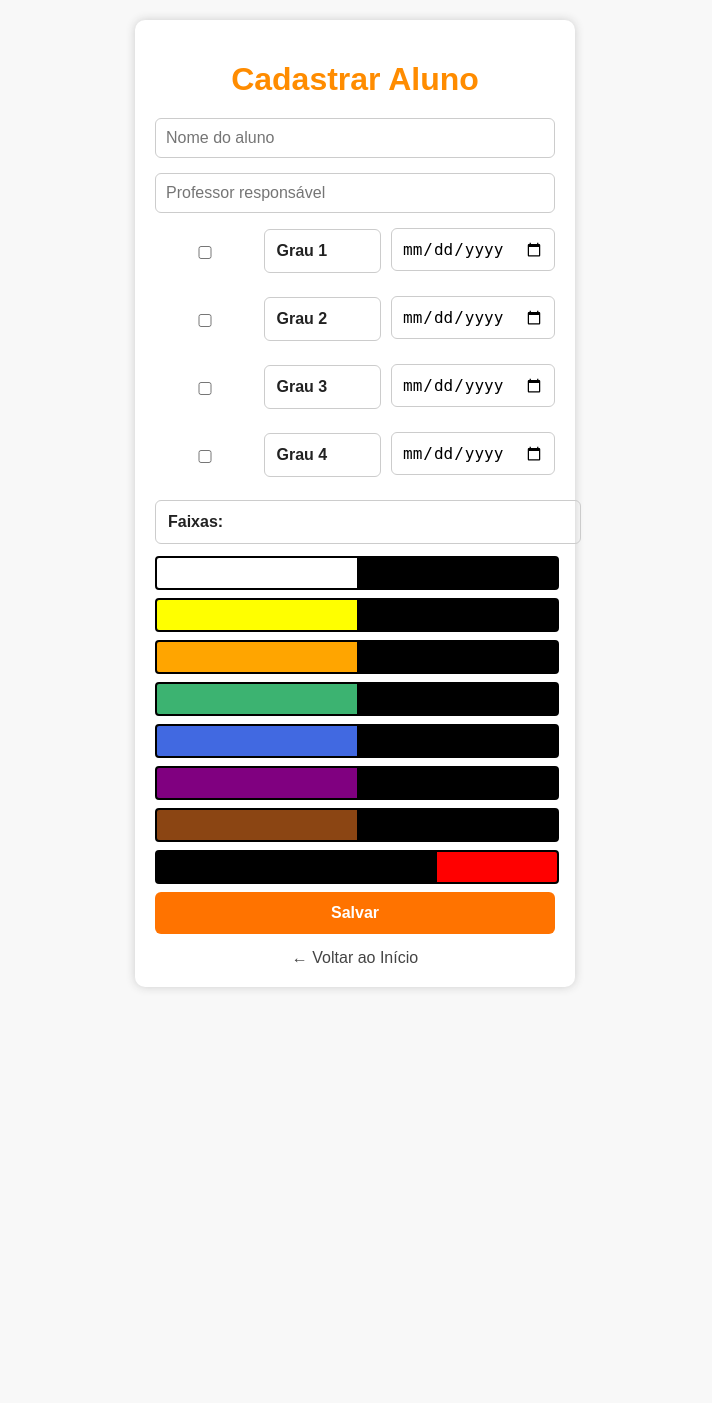
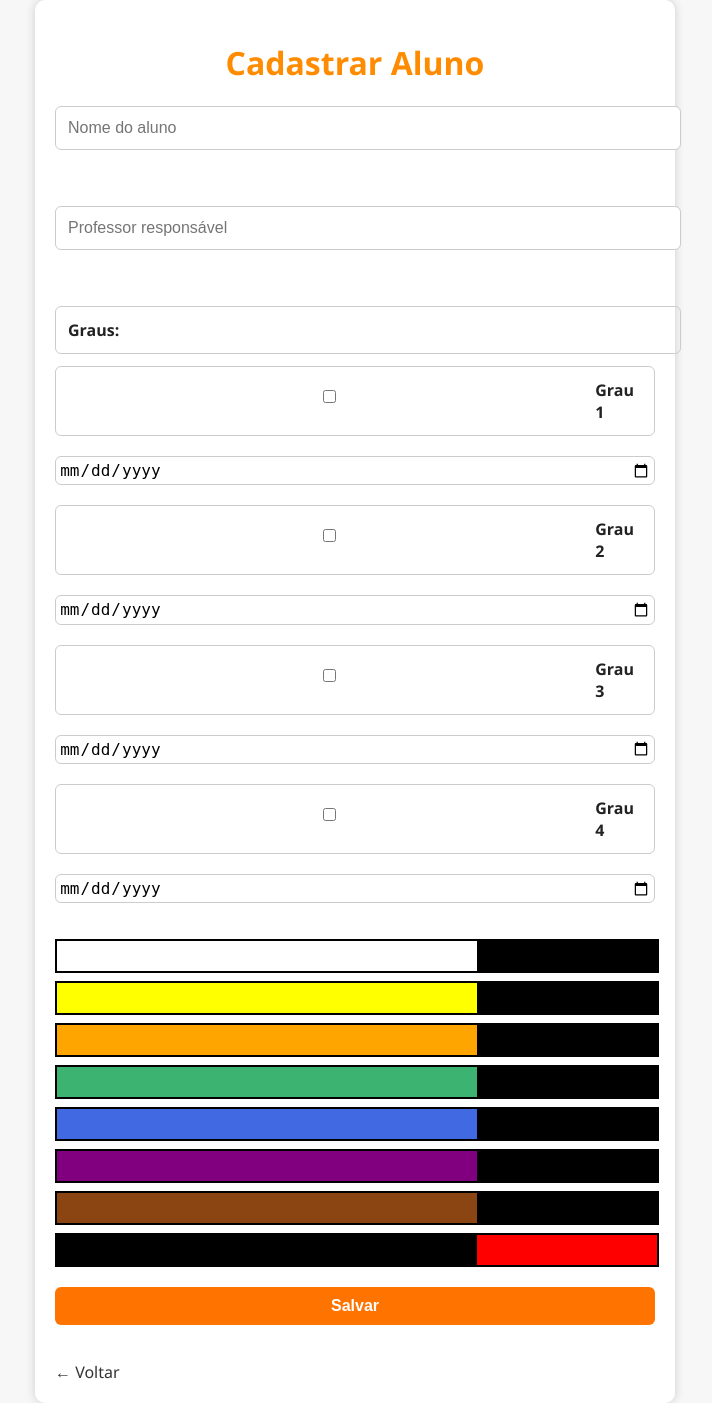
Before and after one commit to RodrigoFrancoBatata/conexao-paulista-app, a Flask app: page /cadastrar_aluno in a window 1280 px wide. Shown: the whole page, without its empty margins (285-997 px from the left). Before the commit the page ends 990 px from the top, so only its background shows below. Run offline with Flask 3, Linux system fonts and the light colour scheme.

Commit message:
Ajuste visual nas faixas e remoção da label 'Faixas'

```diff
--- a/templates/alunos.html
+++ b/templates/alunos.html
@@ -4,16 +4,62 @@
   <meta charset="UTF-8">
   <title>Cadastrar Aluno</title>
   <link rel="stylesheet" href="/static/style.css">
-  <meta name="viewport" content="width=device-width, initial-scale=1">
   <style>
-    body {
-      font-family: Arial, sans-serif;
-      background-color: #f8f8f8;
-      padding: 20px;
+    .grau-container {
+      display: flex;
+      flex-direction: column;
+      gap: 0.5rem;
+      margin-bottom: 1.5rem;
+    }
+
+    .grau-item {
+      display: flex;
+      align-items: center;
+      gap: 0.5rem;
+      flex-wrap: wrap;
+    }
+
+    .grau-item label {
+      display: flex;
+      align-items: center;
+      gap: 0.3rem;
+      font-weight: bold;
+    }
+
+    .grau-item input[type="date"] {
+      padding: 0.2rem;
+    }
+
+    .faixa {
+      width: 100%;
+      height: 30px;
+      border: 2px solid #000;
+      margin-bottom: 0.5rem;
+      cursor: pointer;
+      transition: 0.3s;
+    }
+
+    .faixa:hover {
+      transform: scale(1.02);
+    }
+
+    button {
+      background-color: #ff7300;
+      color: white;
+      font-weight: bold;
+      padding: 10px 20px;
+      border: none;
+      border-radius: 6px;
+      margin-top: 20px;
+      cursor: pointer;
+    }
+
+    button:hover {
+      background-color: #e25d00;
     }
 
     .container {
-      max-width: 400px;
+      max-width: 600px;
       margin: auto;
       background-color: #fff;
       padding: 20px;
@@ -21,118 +67,58 @@
       box-shadow: 0 0 10px #ccc;
     }
 
-    h1 {
-      text-align: center;
-      color: darkorange;
-      margin-bottom: 20px;
-    }
-
-    input[type="text"],
-    input[type="date"] {
-      width: 100%;
-      padding: 10px;
-      margin-bottom: 15px;
-      border-radius: 6px;
-      border: 1px solid #ccc;
-      box-sizing: border-box;
-    }
-
-    .grau-item {
-      display: flex;
-      align-items: center;
-      gap: 10px;
-      margin-bottom: 10px;
-    }
-
-    label {
-      font-weight: bold;
-    }
-
-    .faixa {
-      width: 100%;
-      height: 30px;
-      border: 2px solid #000;
-      margin-bottom: 8px;
-      cursor: pointer;
-      transition: 0.3s;
-      border-radius: 4px;
-    }
-
-    .faixa:hover {
-      transform: scale(1.02);
-    }
-
-    button {
-      width: 100%;
-      background-color: #ff7300;
-      color: white;
-      font-weight: bold;
-      padding: 12px;
-      border: none;
-      border-radius: 6px;
-      cursor: pointer;
-      font-size: 16px;
-    }
-
-    button:hover {
-      background-color: #e25d00;
-    }
-
     .back {
-      display: block;
-      text-align: center;
-      margin-top: 15px;
+      display: inline-block;
+      margin-top: 20px;
+      color: #333;
       text-decoration: none;
-      color: #444;
     }
   </style>
 </head>
 <body>
   <div class="container">
-    <h1>Cadastrar Aluno</h1>
+    <h1 style="color: darkorange; text-align: center;">Cadastrar Aluno</h1>
     <form action="/alunos" method="post">
-      <input type="text" name="nome" placeholder="Nome do aluno" required>
-      <input type="text" name="professor" placeholder="Professor responsável" required>
+      <input type="text" name="nome" placeholder="Nome do aluno" required><br><br>
+      <input type="text" name="professor" placeholder="Professor responsável" required><br><br>
 
+      <label><strong>Graus:</strong></label>
+      <div class="grau-container">
         <div class="grau-item">
-        <input type="checkbox" name="grau1">
-        <label>Grau 1</label>
+          <label><input type="checkbox" name="grau1"> Grau 1</label>
           <input type="date" name="data_grau1">
         </div>
-
         <div class="grau-item">
-        <input type="checkbox" name="grau2">
-        <label>Grau 2</label>
+          <label><input type="checkbox" name="grau2"> Grau 2</label>
           <input type="date" name="data_grau2">
         </div>
-
         <div class="grau-item">
-        <input type="checkbox" name="grau3">
-        <label>Grau 3</label>
+          <label><input type="checkbox" name="grau3"> Grau 3</label>
           <input type="date" name="data_grau3">
         </div>
-
         <div class="grau-item">
-        <input type="checkbox" name="grau4">
-        <label>Grau 4</label>
+          <label><input type="checkbox" name="grau4"> Grau 4</label>
           <input type="date" name="data_grau4">
         </div>
+      </div>
 
-      <label><strong>Faixas:</strong></label>
       <input type="hidden" name="faixa" id="faixaSelecionada" required>
 
-      <div onclick="selecionarFaixa('branca')" class="faixa" style="background: linear-gradient(to right, white 50%, black 50%)"></div>
-      <div onclick="selecionarFaixa('amarela')" class="faixa" style="background: linear-gradient(to right, yellow 50%, black 50%)"></div>
-      <div onclick="selecionarFaixa('laranja')" class="faixa" style="background: linear-gradient(to right, orange 50%, black 50%)"></div>
-      <div onclick="selecionarFaixa('verde')" class="faixa" style="background: linear-gradient(to right, mediumseagreen 50%, black 50%)"></div>
-      <div onclick="selecionarFaixa('azul')" class="faixa" style="background: linear-gradient(to right, royalblue 50%, black 50%)"></div>
-      <div onclick="selecionarFaixa('roxa')" class="faixa" style="background: linear-gradient(to right, purple 50%, black 50%)"></div>
-      <div onclick="selecionarFaixa('marrom')" class="faixa" style="background: linear-gradient(to right, saddlebrown 50%, black 50%)"></div>
+      <div onclick="selecionarFaixa('branca')" class="faixa" style="background: linear-gradient(to right, white 70%, black 30%)"></div>
+      <div onclick="selecionarFaixa('amarela')" class="faixa" style="background: linear-gradient(to right, yellow 70%, black 30%)"></div>
+      <div onclick="selecionarFaixa('laranja')" class="faixa" style="background: linear-gradient(to right, orange 70%, black 30%)"></div>
+      <div onclick="selecionarFaixa('verde')" class="faixa" style="background: linear-gradient(to right, mediumseagreen 70%, black 30%)"></div>
+      <div onclick="selecionarFaixa('azul')" class="faixa" style="background: linear-gradient(to right, royalblue 70%, black 30%)"></div>
+      <div onclick="selecionarFaixa('roxa')" class="faixa" style="background: linear-gradient(to right, purple 70%, black 30%)"></div>
+      <div onclick="selecionarFaixa('marrom')" class="faixa" style="background: linear-gradient(to right, saddlebrown 70%, black 30%)"></div>
       <div onclick="selecionarFaixa('preta')" class="faixa" style="background: linear-gradient(to right, black 70%, red 30%)"></div>
 
       <button type="submit">Salvar</button>
     </form>
-    <a href="/" class="back">← Voltar ao Início</a>
+
+    <div style="margin-top: 1rem;">
+      <a href="/" class="back">← Voltar</a>
+    </div>
   </div>
 
   <script>
```
Lines whose indentation alone changed are shown as unchanged.
